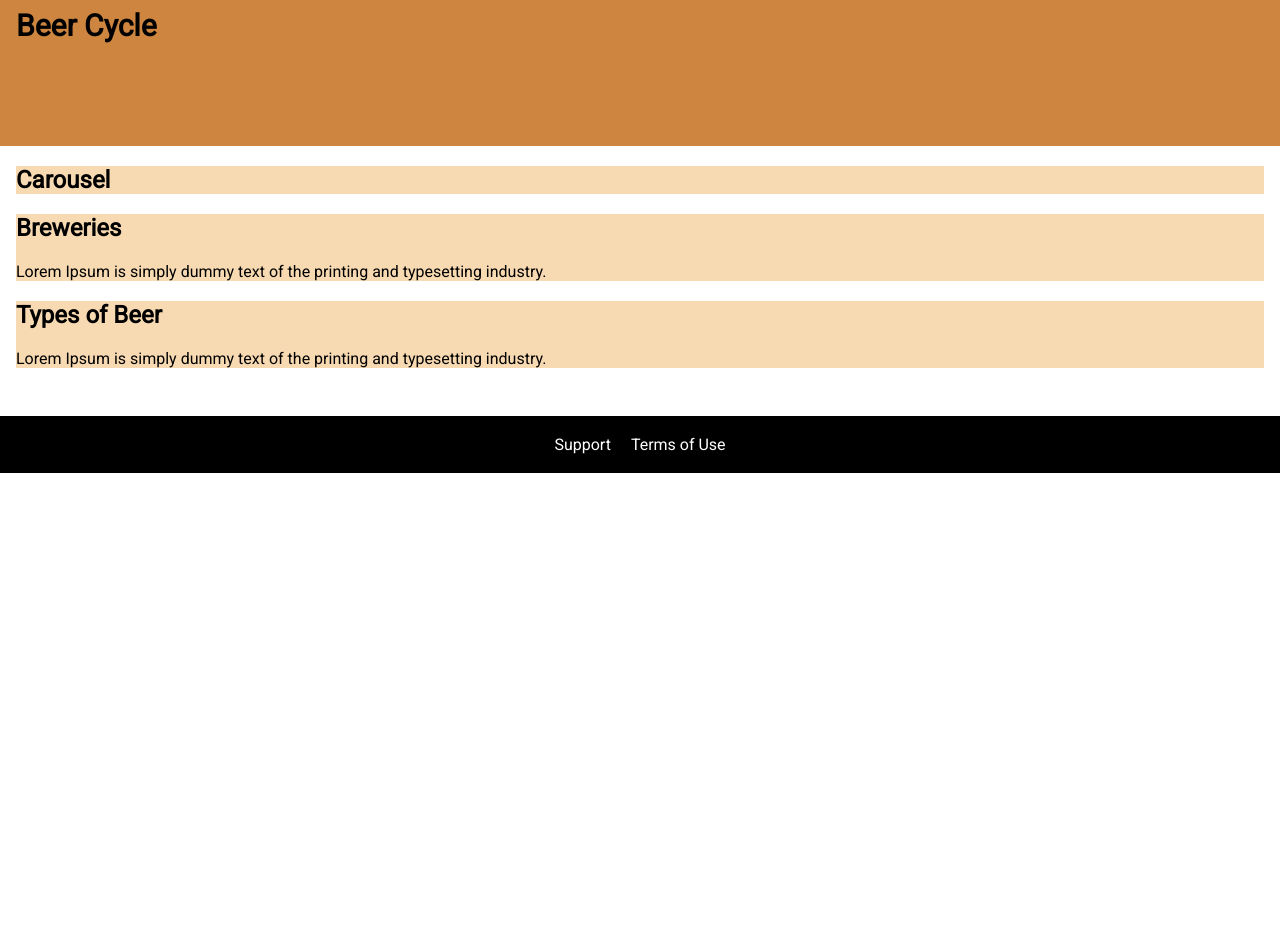
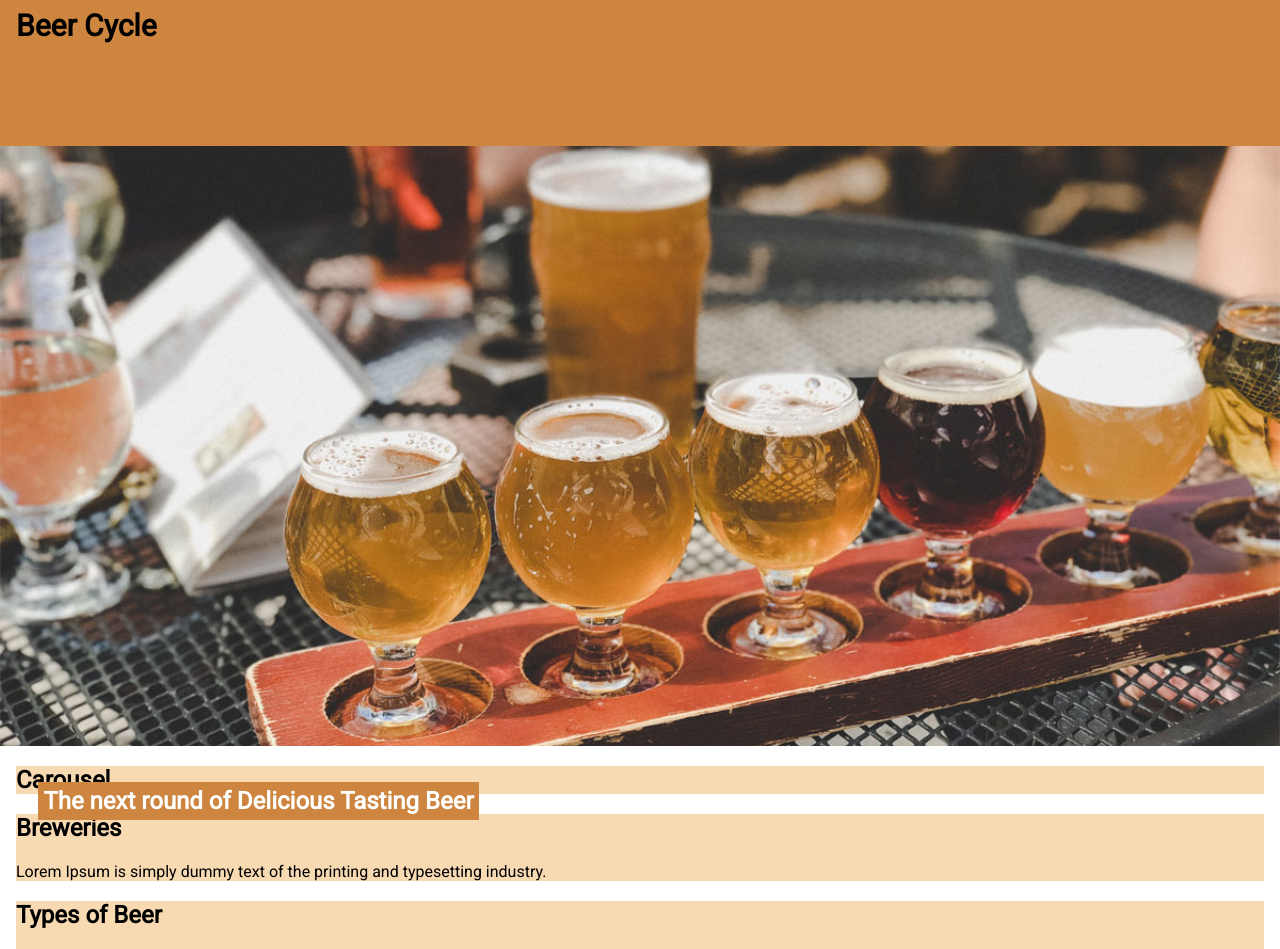
Before and after one commit to myytran/BeerCycle, a React (Create React App) app: page / in a window 1280 px wide. Shown: the top 949 px of the page. Before the commit the page ends 800 px from the top, so only its background shows below. Built offline with nearby package versions, Linux system fonts and the light colour scheme; no server answers.

Commit message:
add landing image and styled heading

```diff
--- a/src/App.css
+++ b/src/App.css
@@ -41,12 +41,28 @@ body {
     border-bottom: 5px solid white;
 }
 
+.landing-img {
+  background: url("./images/glutenfreebeer_social.jpg")left 10% bottom 20%/cover no-repeat border-box;;
+  width: 100%;
+  height: 600px;
+}
+
+.landing-img h2 {
+    color: white;
+    background-color: peru;
+    position: absolute;
+    bottom: -40px;
+    left: 3%;
+    padding: 5px;
+}
+
 .carousel-container,
 .breweries-container,
 .beer-types-container {
   background: rgb(247, 217, 178);
   margin: 0 16px;
 }
+
 
 .footer {
   background: black;
--- a/src/App.js
+++ b/src/App.js
@@ -3,6 +3,7 @@ import './App.css';
 import Header from './Header';
 import Footer from './Footer';
 import Carousel from './Carousel';
+import LandingImg from './LandingImg';
 
 function App() {
   const [beers, setBeers] = useState(null);
@@ -45,6 +46,7 @@ useEffect(() => {
   return (
     <div className="main-app">
           <Header links={links} />
+          <LandingImg />
         <div className="carousel-container" id="carousel" activeClass="active">
           <h2>Carousel</h2>
           {beers && <Carousel beers={beers} />}
--- a/src/Carousel.js
+++ b/src/Carousel.js
@@ -3,9 +3,17 @@ import React from 'react';
 function Carousel(props) {
     const allBeers = [...props.beers];
     return (
-        <div>
+        <div className="carousel-container">
             {allBeers.map((beer) => {
-                <div>{beer.name}</div>
+                return (
+                    <div>
+                        {beer.name}
+                        {beer.abv}
+                        {beer.img_url}
+                        {beer.tagline}
+                        {beer.description}
+                    </div>
+                )
             })}
         </div>
     );
--- /dev/null
+++ b/src/LandingImg.js
@@ -0,0 +1,11 @@
+import React from 'react';
+
+const LandingImg = () => {
+    return (
+        <div className="landing-img">
+            <h2>The next round of Delicious Tasting Beer</h2>
+        </div>
+    );
+};
+
+export default LandingImg;
```
Also changed, not shown: src/images/gettyimages-6405553461.jpg (renamed from public/images/gettyimages-6405553461.jpg), src/images/glutenfreebeer_social.jpg (renamed from public/images/glutenfreebeer_social.jpg).
